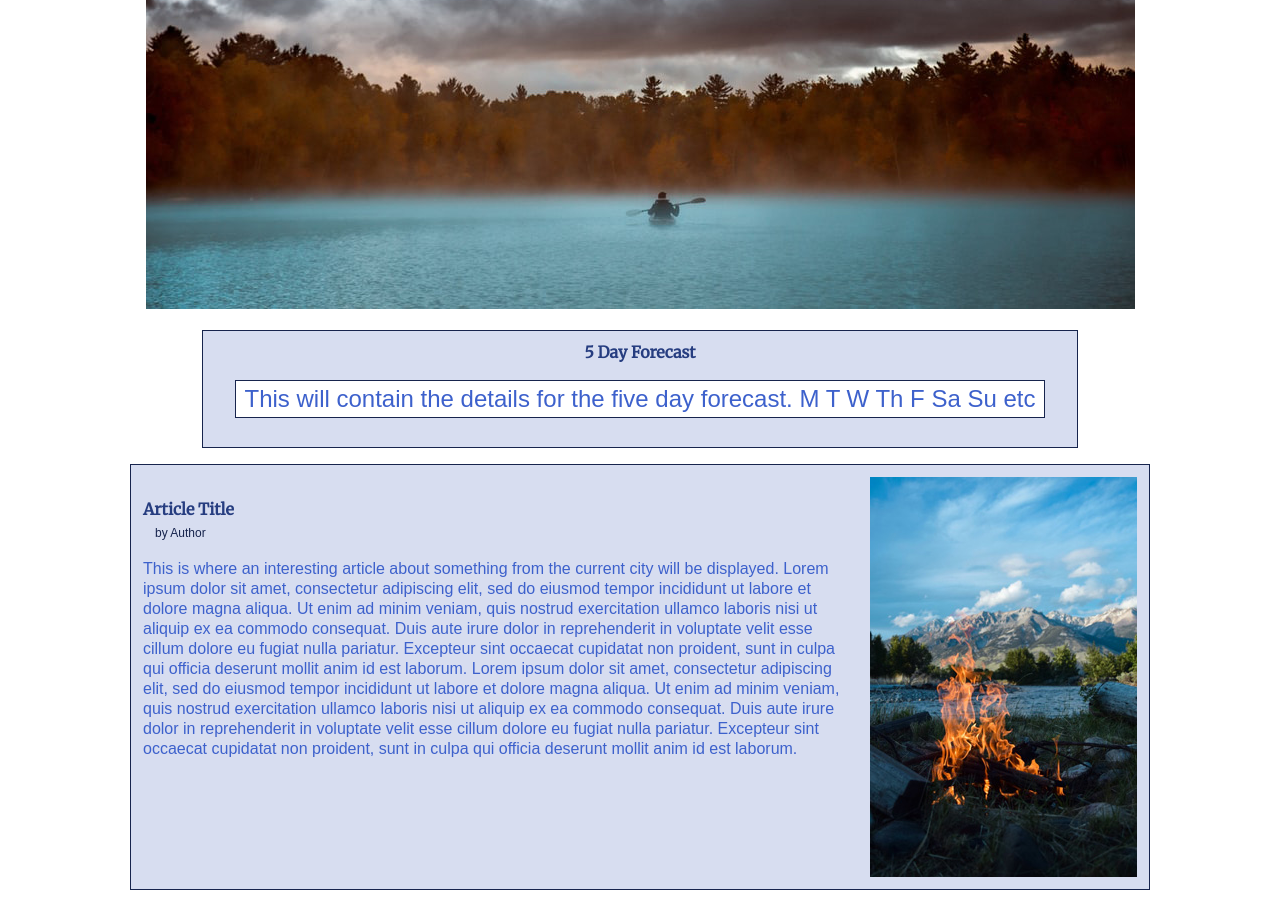
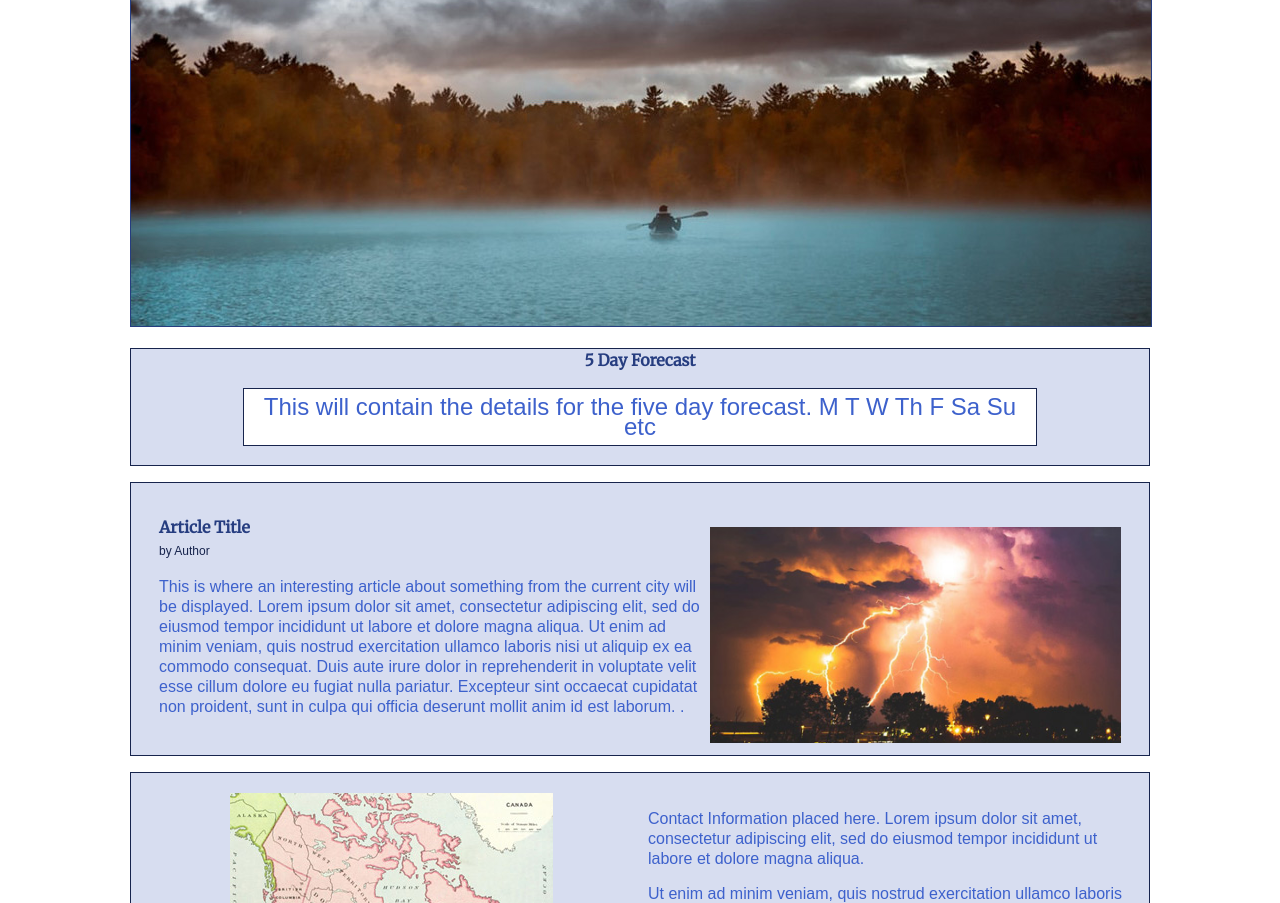
Before and after one commit to hstratton22/hstratton22.github.io, a plain HTML site: page lesson4/preston-4.html in a window 1280 px wide. Shown: the part 410-1313 px from the top of the page. Drawn offline with Linux system fonts and the light colour scheme.

Commit message:
image resizing

```diff
--- a/lesson4/css/medium.css
+++ b/lesson4/css/medium.css
@@ -39,7 +39,7 @@ filter: progid:DXImageTransform.Microsoft.gradient( startColorstr='#1e5799', end
         max-width: 1020px;
         background-color: rgba(122,143,204,0.3);
         align-content:center;
-        padding: 0 2rem;
+        padding: 0 7rem;
         padding-bottom:1rem;
         border:1px solid #17244D;
         margin:0 auto;
@@ -67,17 +67,33 @@ filter: progid:DXImageTransform.Microsoft.gradient( startColorstr='#1e5799', end
     }
     .articleimage {
         float:right;
-        margin-left: .75rem;
+        margin-left: 8px;
+        margin-right: 1rem;
+        margin-top: 2rem;
+        max-width:414px;
+        max-height:216px;
+
+
+    }
+    article h4 {
+        margin-left: 1rem;
+    }
+    p.author{
+        margin-left: 1rem;
+
     }
     article p {
         text-align:left;
+        margin-left: 1rem;
     }
     .contactinfo  {
         grid-template-rows: 75px 125px;
         grid-row-gap: 0;
         grid-column-gap: 1rem;
-        margin-left:.25rem;
-        margin-right:.25rem;
+       /* margin-left:.25rem;
+        margin-right:.25rem;*/
+        margin:0;
+        margin-bottom: -1rem;
     }
     .contact1  {
         grid-column: 2;
--- a/lesson4/css/small.css
+++ b/lesson4/css/small.css
@@ -106,10 +106,10 @@ main {
 
 
 }
-/*.hero {
-    position: relative;
+.hero {
 
-}*/
+
+}
 .contentbox {
 
     margin-bottom:1rem;
@@ -151,6 +151,7 @@ article p {
      margin-left:.75rem;
 
  }
+
 .city {
     margin-top:-.25rem;
 
@@ -253,7 +254,10 @@ h3  {background-color:#7A8FCC;
 h4 {color:#263D80;}
 .heroimage {
     max-width: 100%;
-    margin: 0 auto;
+    max-height:100%;
+
+
+    border: 1px solid #263D80;
 
 }
 
--- a/lesson4/preston-4.html
+++ b/lesson4/preston-4.html
@@ -37,7 +37,7 @@
         <main>
             <h2 class="city">Preston</h2>
             <div class="contentbox hero">
-                <img src="images/boater.jpg" alt="hero image" class="heroimage">
+                <img src="images/boater1.jpg" alt="hero image" class="heroimage">
                <div class="summary"><h4>Weather Summary</h4>
            <p>32 <br> Sunny</p></div></div>
             <div class="contentbox forecast clearfix">
@@ -50,16 +50,17 @@
             <div class="contentbox">
                 <article>
 
-                <img src="images/fire.jpg" alt="article image"class="articleimage">
+                <img src="images/lightening1.jpg" alt="article image"class="articleimage">
                 <div>
-                <h4>Article Title</h4>
+                    <h4>Article Title</h4>
                 <p class="author">by Author</p>
                 <p>This is where an interesting article about something from the current city will be displayed.
                     Lorem ipsum dolor sit amet, consectetur adipiscing elit, sed do eiusmod tempor incididunt ut labore et dolore magna aliqua. Ut enim ad minim veniam, quis nostrud exercitation ullamco laboris nisi ut aliquip ex ea commodo consequat. Duis aute irure dolor in reprehenderit in voluptate velit esse cillum dolore eu fugiat nulla pariatur. Excepteur sint occaecat cupidatat non proident, sunt in culpa qui officia deserunt mollit anim id est laborum.
-                    Lorem ipsum dolor sit amet, consectetur adipiscing elit, sed do eiusmod tempor incididunt ut labore et dolore magna aliqua. Ut enim ad minim veniam, quis nostrud exercitation ullamco laboris nisi ut aliquip ex ea commodo consequat. Duis aute irure dolor in reprehenderit in voluptate velit esse cillum dolore eu fugiat nulla pariatur. Excepteur sint occaecat cupidatat non proident, sunt in culpa qui officia deserunt mollit anim id est laborum.</p>
+                    .</p>
                 </div>
                 </article>
             </div>
+
             <div class="contentbox contactinfo">
 
 
```
Also changed, not shown: lesson4/images/boater1.jpg (added), lesson4/images/lightening1.jpg (added).
